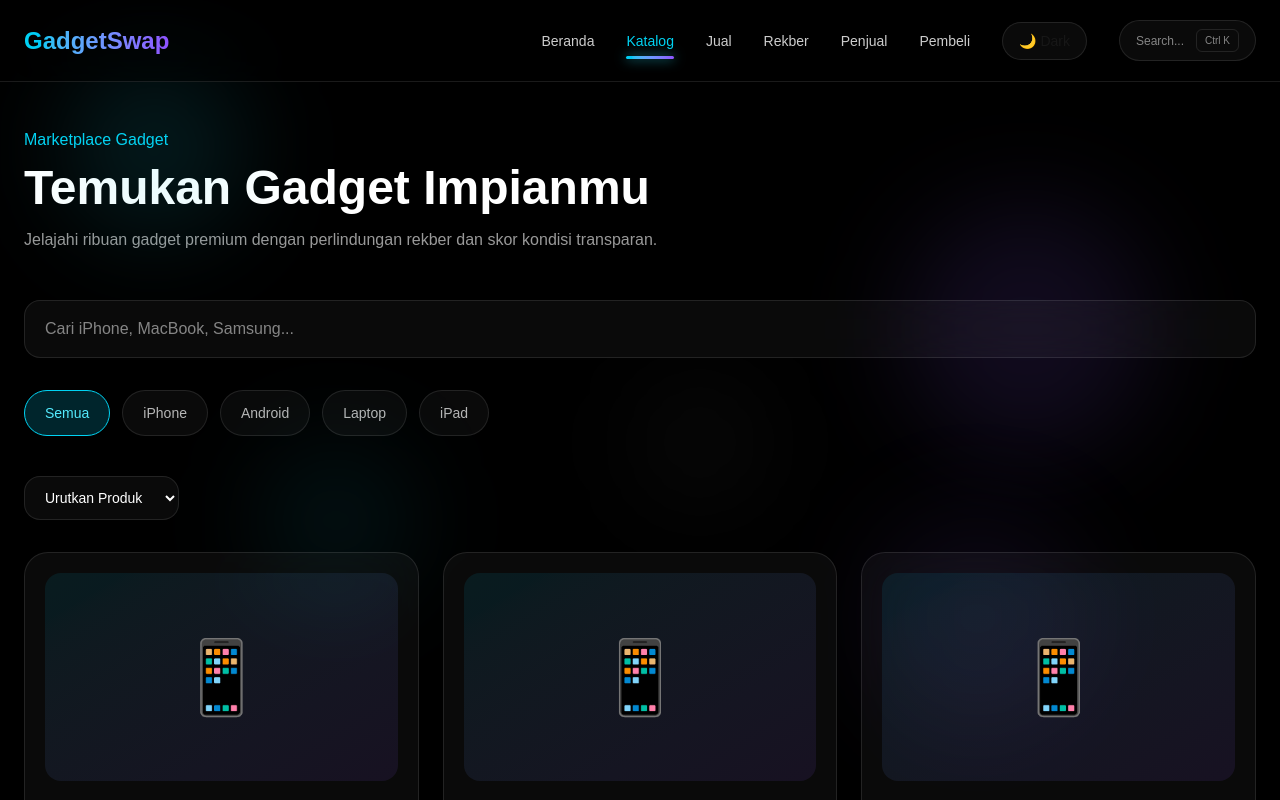
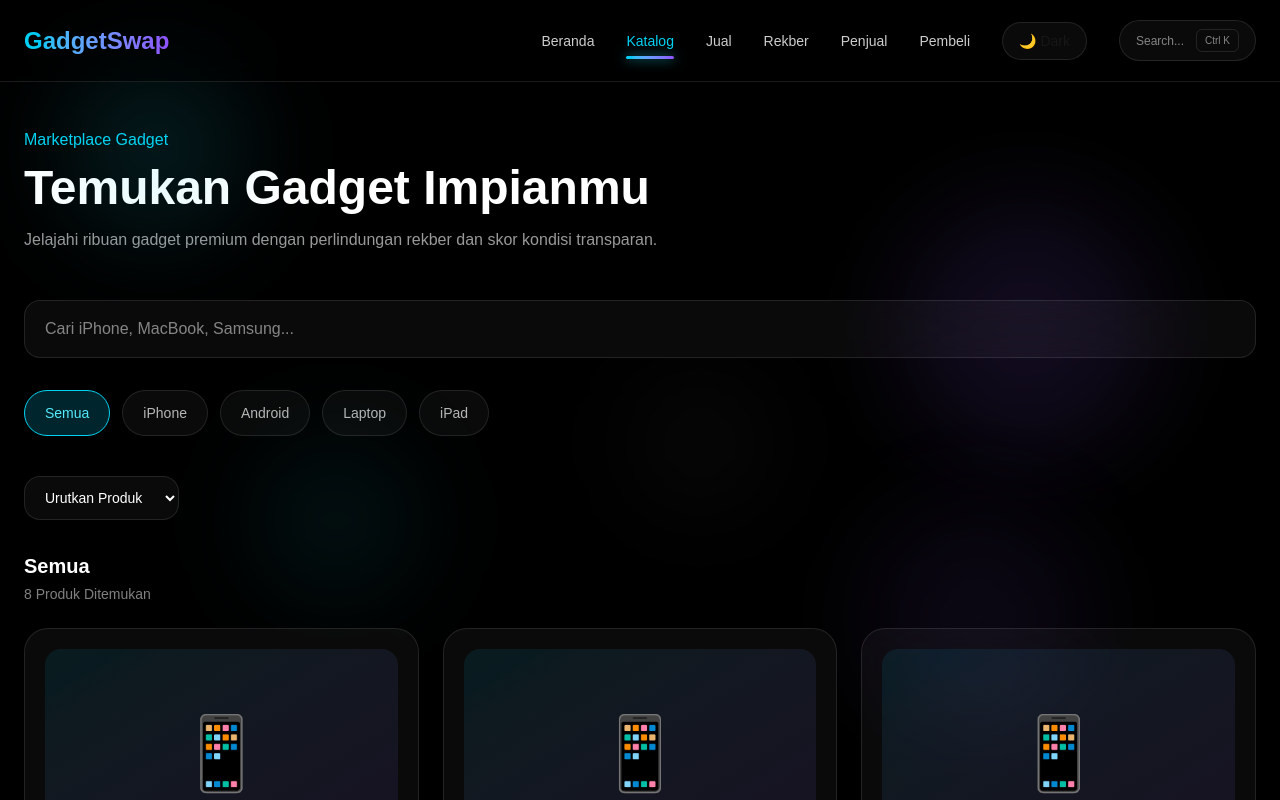
Before and after one commit to Rexlicky/gadgetswap, a Next.js app: page /marketplace in a window 1280 px wide. Shown: the top 800 px of the page. Built offline with nearby package versions, Linux system fonts and the light colour scheme.

Commit message:
feat: add marketplace results counter

```diff
--- a/src/components/marketplace/ProductGrid.jsx
+++ b/src/components/marketplace/ProductGrid.jsx
@@ -30,10 +30,23 @@ export default function ProductGrid({ selectedCategory, sortBy }) {
   }
 
   return (
+    <>
+  <div className="mb-6 flex items-center justify-between">
+    <div>
+      <h3 className="text-xl font-semibold">
+        {selectedCategory}
+      </h3>
+
+      <p className="mt-1 text-sm text-white/50">
+        {sortedProducts.length} Produk Ditemukan
+      </p>
+    </div>
+  </div>
     <div className="grid grid-cols-1 gap-6 md:grid-cols-2 lg:grid-cols-3">
       {sortedProducts.map((product) => (
         <ProductCard key={product.name} {...product} />
       ))}
-    </div>
+      </div>
+    </>
   );
 }
```
